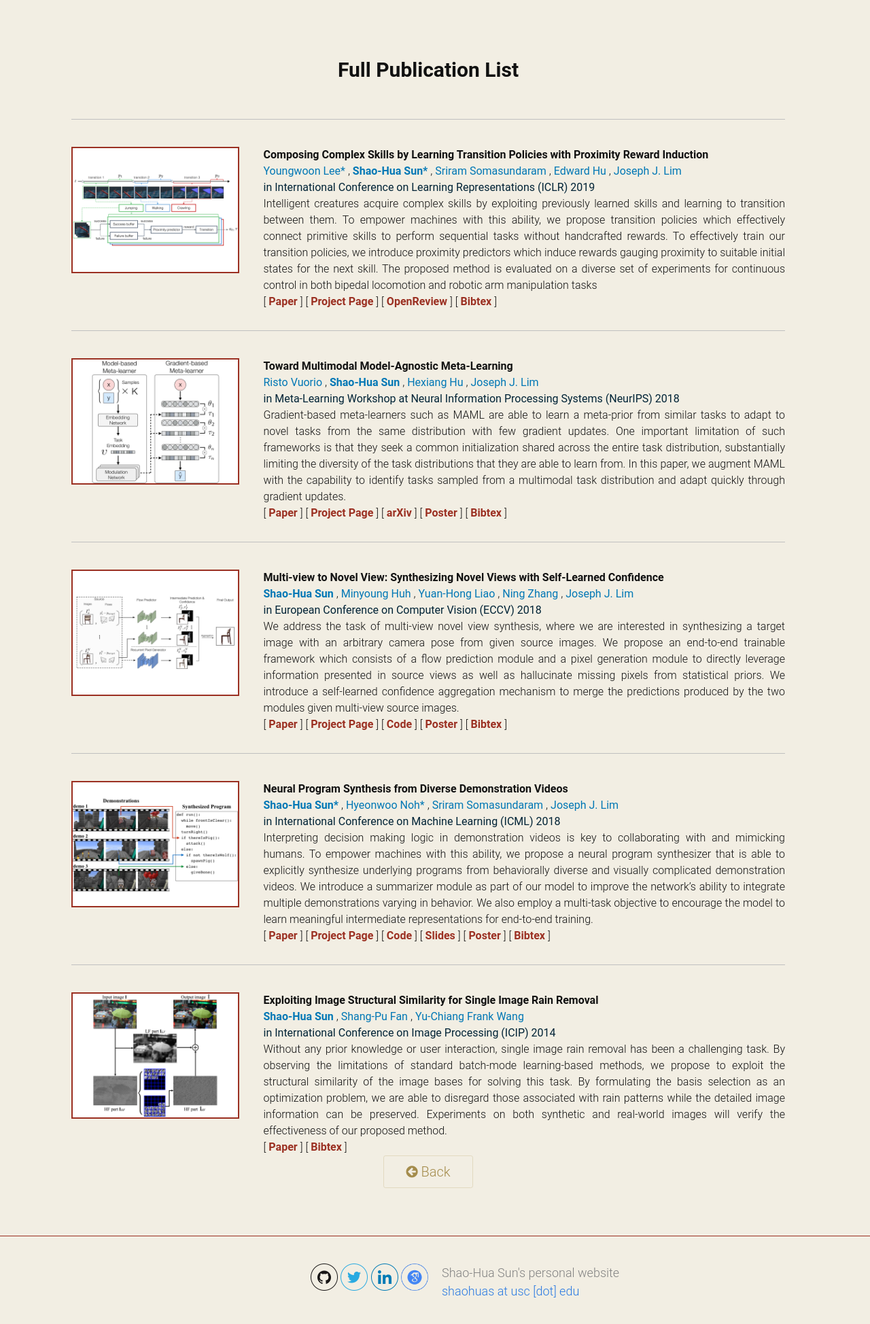
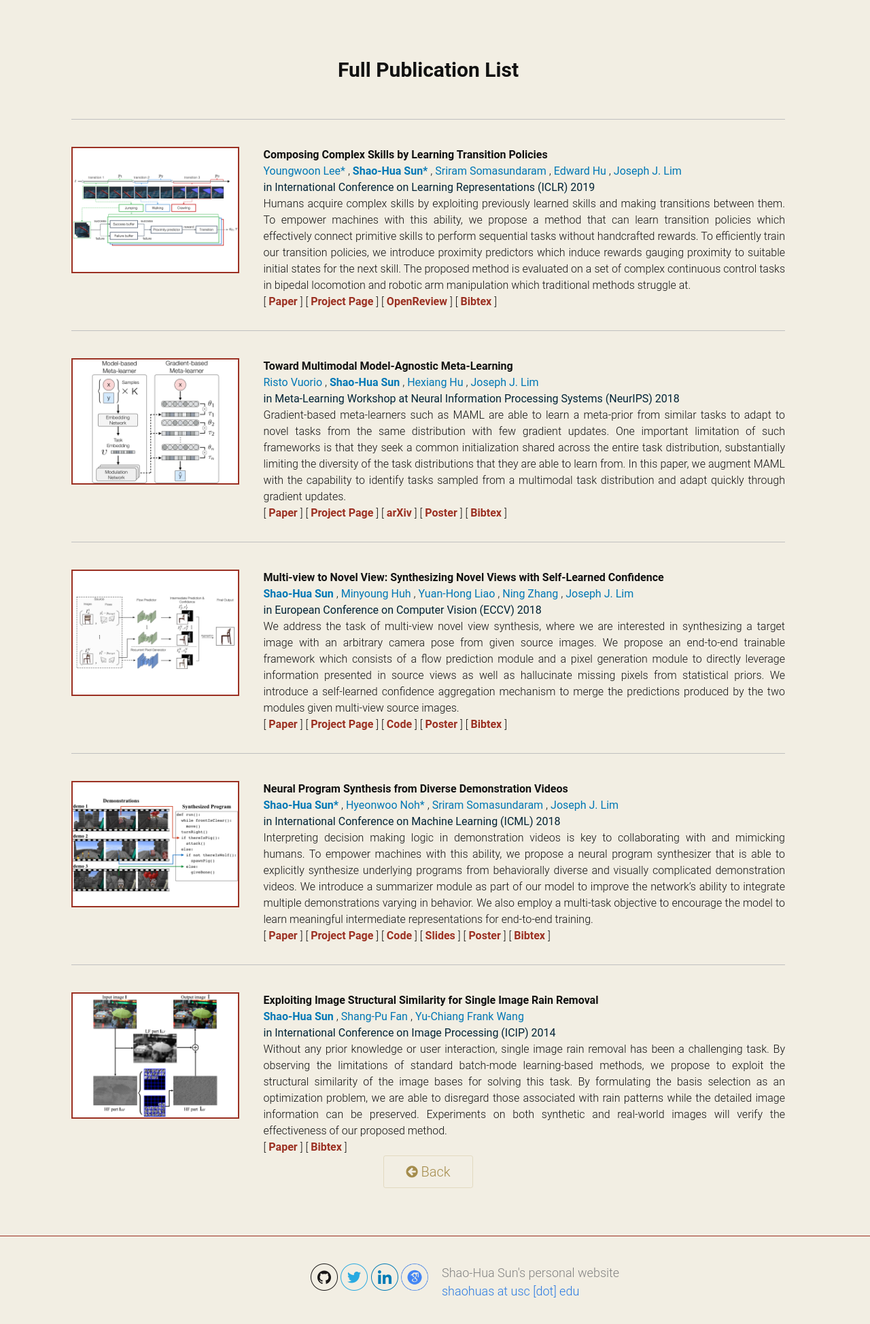
Before and after one commit to shaohua0116/shaohua0116.github.io, a Jekyll site: the page built from publications.html, in a window 1280 px wide, cut to the strip 0-1989 px from the top of the page. Shown: the top 1948 px of the strip at 68% size. Built offline with Jekyll 4.4.1, drawn with Linux system fonts in a browser that asks for light colours.

Commit message:
edit transition; change profile photo; add icip reviewer

```diff
--- a/_data/news.yml
+++ b/_data/news.yml
@@ -1,4 +1,4 @@
-- news: 'Our paper <b>Composing Complex Skills by Learning Transition Policies with Proximity Reward Induction</b> is accepted by <b><a href="https://iclr.cc/Conferences/2019">ICLR 2019</a></b>.'
+- news: 'Our paper <b>Composing Complex Skills by Learning Transition Policies</b> is accepted by <b><a href="https://iclr.cc/Conferences/2019">ICLR 2019</a></b>.'
   date: 'Dec 2018'
 - news: 'Our paper <b>Toward Multimodal Model-Agnostic Meta-Learning</b> is accepted by <b><a href="http://metalearning.ml/2018/">Meta-Learning Workshop at NeurIPS 2018</a></b>.'
   date: 'Nov 2018'
--- a/_data/publications.yml
+++ b/_data/publications.yml
@@ -1,4 +1,4 @@
-- title: 'Composing Complex Skills by Learning Transition Policies with Proximity Reward Induction'
+- title: 'Composing Complex Skills by Learning Transition Policies'
   date:  'May 2019'
   imgurl: '/images/projects/transition.png'
   imgprop: 'frame'
@@ -14,13 +14,13 @@
       url:  'https://edwardshu.com/'
     - name: Joseph J. Lim
       url:  'http://www-bcf.usc.edu/~limjj/'
-  desc: 'Intelligent creatures acquire complex skills by exploiting previously learned skills and learning to transition between them. To empower machines with this ability, we propose transition policies which effectively connect primitive skills to perform sequential tasks without handcrafted rewards. To effectively train our transition policies, we introduce proximity predictors which induce rewards gauging proximity to suitable initial states for the next skill. The proposed method is evaluated on a diverse set of experiments for continuous control in both bipedal locomotion and robotic arm manipulation tasks'
-  abstract: 'Intelligent creatures acquire complex skills by exploiting previously learned skills and learning to transition between them. To empower machines with this ability, we propose transition policies which effectively connect primitive skills to perform sequential tasks without handcrafted rewards. To effectively train our transition policies, we introduce proximity predictors which induce rewards gauging proximity to suitable initial states for the next skill. The proposed method is evaluated on a diverse set of experiments for continuous control in both bipedal locomotion and robotic arm manipulation tasks in MuJoCo. We demonstrate that transition policies enable us to effectively learn complex tasks and the induced reward computed using the proximity predictor improves training efficiency.'
+  desc: 'Humans acquire complex skills by exploiting previously learned skills and making transitions between them. To empower machines with this ability, we propose a method that can learn transition policies which effectively connect primitive skills to perform sequential tasks without handcrafted rewards. To efficiently train our transition policies, we introduce proximity predictors which induce rewards gauging proximity to suitable initial states for the next skill. The proposed method is evaluated on a set of complex continuous control tasks in bipedal locomotion and robotic arm manipulation which traditional methods struggle at.'
+  abstract: 'Humans acquire complex skills by exploiting previously learned skills and making transitions between them. To empower machines with this ability, we propose a method that can learn transition policies which effectively connect primitive skills to perform sequential tasks without handcrafted rewards. To efficiently train our transition policies, we introduce proximity predictors which induce rewards gauging proximity to suitable initial states for the next skill. The proposed method is evaluated on a set of complex continuous control tasks in bipedal locomotion and robotic arm manipulation which traditional policy gradient methods struggle at. We demonstrate that transition policies enable us to effectively compose complex skills with existing primitive skills. The proposed induced rewards computed using the proximity predictor further improve training efficiency by providing more dense information than the sparse rewards from the environments.'
   tags:
     - name: 'Paper'
       url:  'https://openreview.net/pdf?id=rygrBhC5tQ'
     - name: 'Project Page'
-      url:  'https://sites.google.com/view/transitions-iclr2019'
+      url:  'https://youngwoon.github.io/transition/'
     - name: 'OpenReview'
       url:  'https://openreview.net/forum?id=rygrBhC5tQ'
     - name: 'Bibtex'
@@ -91,7 +91,7 @@
     - name: 'Poster'
       url:  './images/posters/view.pdf'
     - name: 'Bibtex'
-      url:  'https://shaohua0116.github.io/Multiview2Novelview/cite.txt'
+      url:  './bibtex/multiview.txt'
 
 - title: 'Neural Program Synthesis from Diverse Demonstration Videos'
   date:  'Jul. 2018'
@@ -124,7 +124,7 @@
     - name: 'Poster'
       url:  './images/posters/demo2program.pdf'
     - name: 'Bibtex'
-      url:  'https://shaohua0116.github.io/demo2program/cite.txt'
+      url:  './bibtex/demo2program.txt'
 
 - title: 'Exploiting Image Structural Similarity for Single Image Rain Removal'
   date:  'Oct. 2014'
--- a/_data/service.yml
+++ b/_data/service.yml
@@ -1,3 +1,3 @@
 - role: "Conference reviewer"
-  activity: "CVPR 2019, ICCV 2019"
+  activity: "IEEE Conference on Computer Vision and Pattern Recognition (CVPR) 2019,<br>IEEE International Conference on Computer Vision (ICCV) 2019,<br>IEEE International Conference on Image Processing (ICIP) 2019"
   brief: true
--- a/_data/teaching.yml
+++ b/_data/teaching.yml
@@ -1,8 +1,8 @@
-- course: '<b>CSCI-599 Deep Learning and its Application</b>, Teaching Assistant, USC'
+- course: 'CSCI-599 Deep Learning and its Application, Teaching Assistant, USC'
   semester: 'Spring 2019'
   role: 'Teaching Assistant'
   school: 'USC'
-- course: '<b>CSCI-599 Deep Learning and its Application</b>, Teaching Assistant, USC'
+- course: 'CSCI-599 Deep Learning and its Application, Teaching Assistant, USC'
   semester: 'Fall 2017'
   role: 'Teaching Assistant'
   school: 'USC'
--- a/_sass/_service.scss
+++ b/_sass/_service.scss
@@ -28,7 +28,7 @@ $service-padding: 20px;
   // float:          left !important;
   overflow:       auto;
   margin-top:     5px;
-  font-weight: bold;
+  // font-weight: bold;
 }
 
 .service-role {
@@ -38,6 +38,7 @@ $service-padding: 20px;
   color:       $primary-color-dark;
   width: -webkit-calc(28% - (#{$spacing-unit} / 2));
   width:         calc(28% - (#{$spacing-unit} / 2));
+  font-weight: bold;
   @include media-query($on-palm) {
     width: -webkit-calc(40% - (#{$spacing-unit} / 2));
     width:         calc(40% - (#{$spacing-unit} / 2));
--- /dev/null
+++ b/bibtex/demo2program.txt
@@ -0,0 +1,6 @@
+@inproceedings{sun2018neural,
+  title = {Neural Program Synthesis from Diverse Demonstration Videos},
+  author = {Sun, Shao-Hua and Noh, Hyeonwoo and Somasundaram, Sriram and Lim, Joseph},
+  booktitle = {International Conference on Machine Learning},
+  year = {2018},
+}
--- /dev/null
+++ b/bibtex/multiview.txt
@@ -0,0 +1,6 @@
+@inproceedings{sun2018multiview,
+  title={Multi-view to Novel View: Synthesizing Novel Views with Self-Learned Confidence},
+  author={Sun, Shao-Hua and Huh, Minyoung and Liao, Yuan-Hong and Zhang, Ning and Lim, Joseph J},
+  booktitle={European Conference on Computer Vision},
+  year={2018},
+}
--- a/bibtex/rain.txt
+++ b/bibtex/rain.txt
@@ -1,8 +1,6 @@
 @inproceedings{sun2014exploiting,
   title={Exploiting image structural similarity for single image rain removal},
   author={Sun, Shao-Hua and Fan, Shang-Pu and Wang, Yu-Chiang Frank},
-  booktitle={Image Processing (ICIP), 2014 IEEE International Conference on},
-  pages={4482--4486},
+  booktitle={IEEE International Conference on Image Processing (ICIP)},
   year={2014},
-  organization={IEEE}
 }
```
Also changed, not shown: images/profile.jpg.
